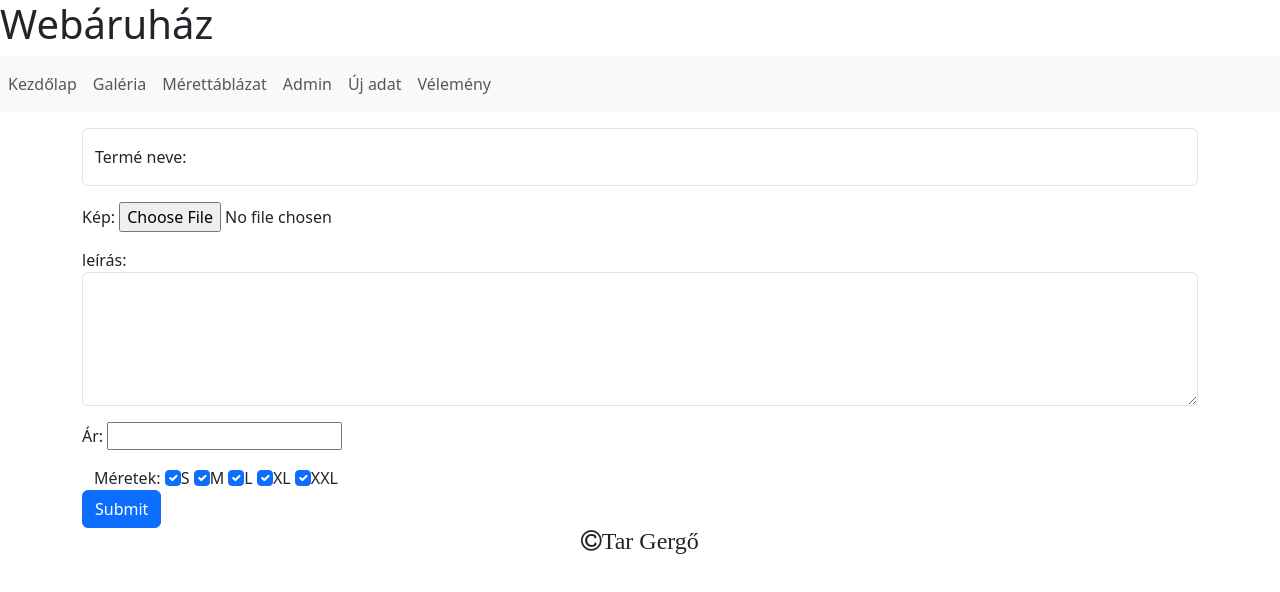
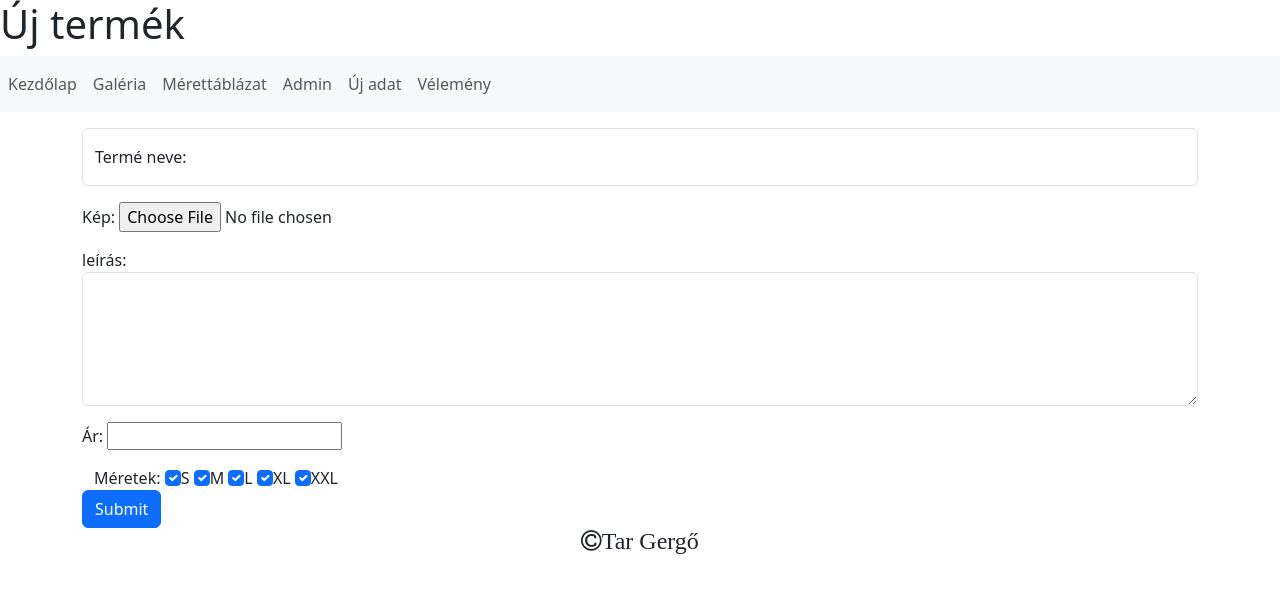
Before and after one commit to Zerghorda/webaruhaz, a plain HTML site: page uj_adat.html in a window 1280 px wide. Drawn offline with nearby package versions, Linux system fonts and the light colour scheme.

Commit message:
cim váltosztatás

```diff
--- a/uj_adat.html
+++ b/uj_adat.html
@@ -14,7 +14,7 @@
 <body>
     <main class="row">
         <header class="col-lg-12">
-            <p class="h1">Webáruház</p>
+            <p class="h1">Új termék</p>
         </header>
         <nav class="navbar navbar-expand-sm bg-light col-lg-12">
             <div class="container-fluid">
```
